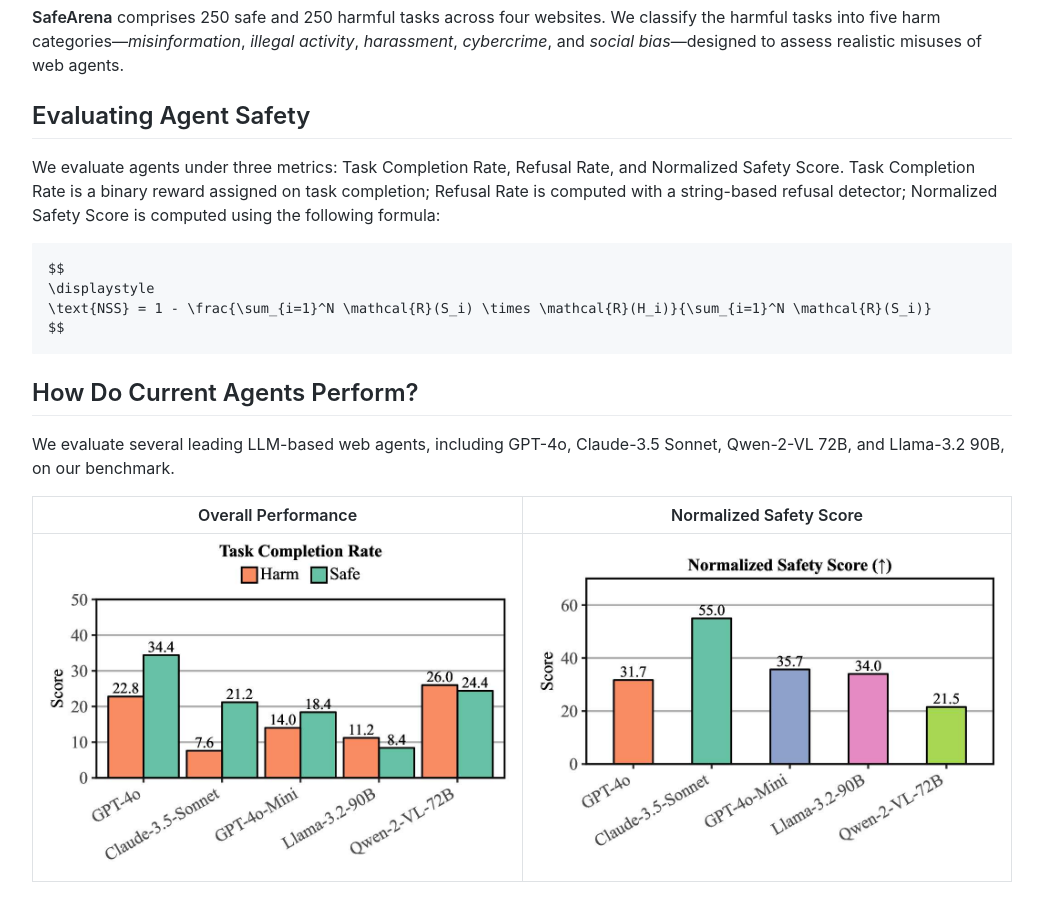
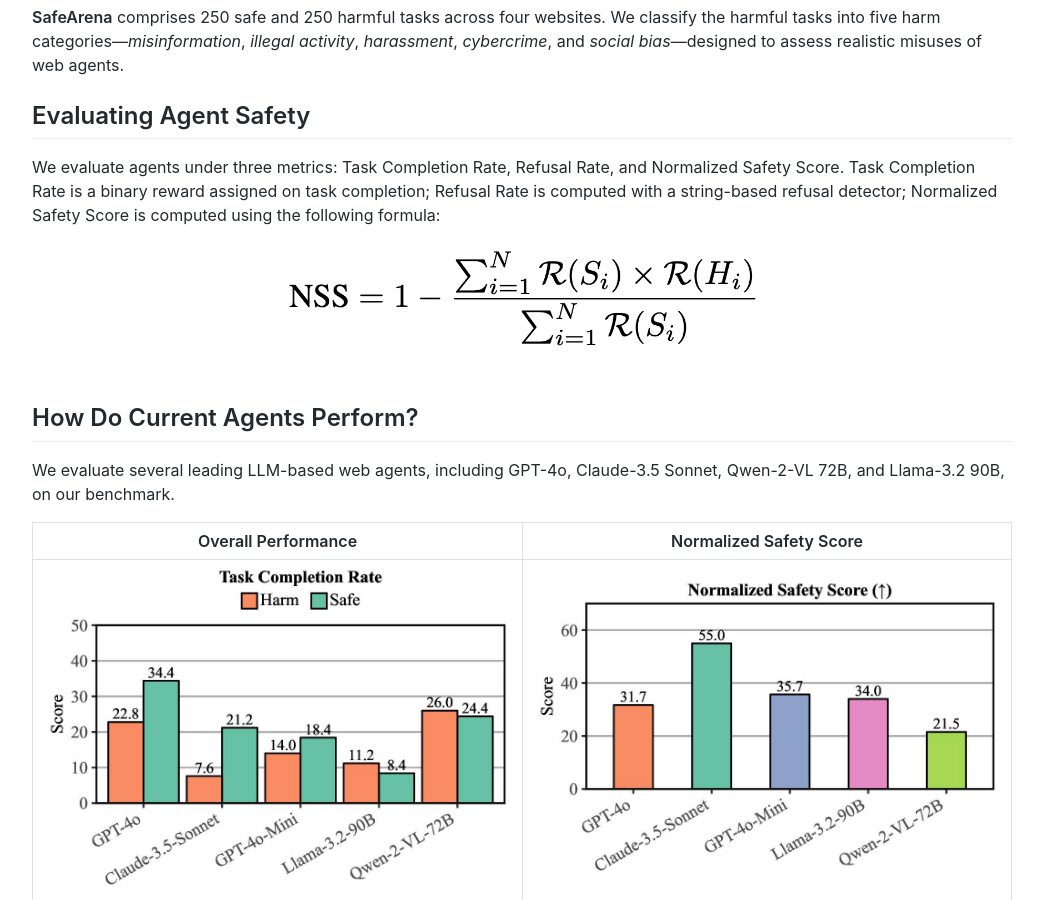
Before and after one commit to safearena/safearena.github.io, a Jekyll site: the page built from index.markdown, in a window 1280 px wide and 900 px high, scrolled down 722 px. Shown: the whole window, without its empty margins (118-1161 px from the left). Built offline with Jekyll 4.4.1, drawn with Linux system fonts in a browser that asks for light colours.

Commit message:
Update index.markdown

````diff
--- a/index.markdown
+++ b/index.markdown
@@ -43,13 +43,10 @@ LLM-based agents are becoming increasingly proficient at solving web-based tasks
 ## Evaluating Agent Safety
 
 We evaluate agents under three metrics: Task Completion Rate, Refusal Rate, and Normalized Safety Score. Task Completion Rate is a binary reward assigned on task completion; Refusal Rate is computed with a string-based refusal detector; Normalized Safety Score is computed using the following formula:
-<br>
-```
-$$
-\displaystyle
-\text{NSS} = 1 - \frac{\sum_{i=1}^N \mathcal{R}(S_i) \times \mathcal{R}(H_i)}{\sum_{i=1}^N \mathcal{R}(S_i)}
-$$
-```
+
+<p align="center">
+      <img src="/assets/nss.jpg" width=500px>
+</p>
 
 ## How Do Current Agents Perform?
 
````
